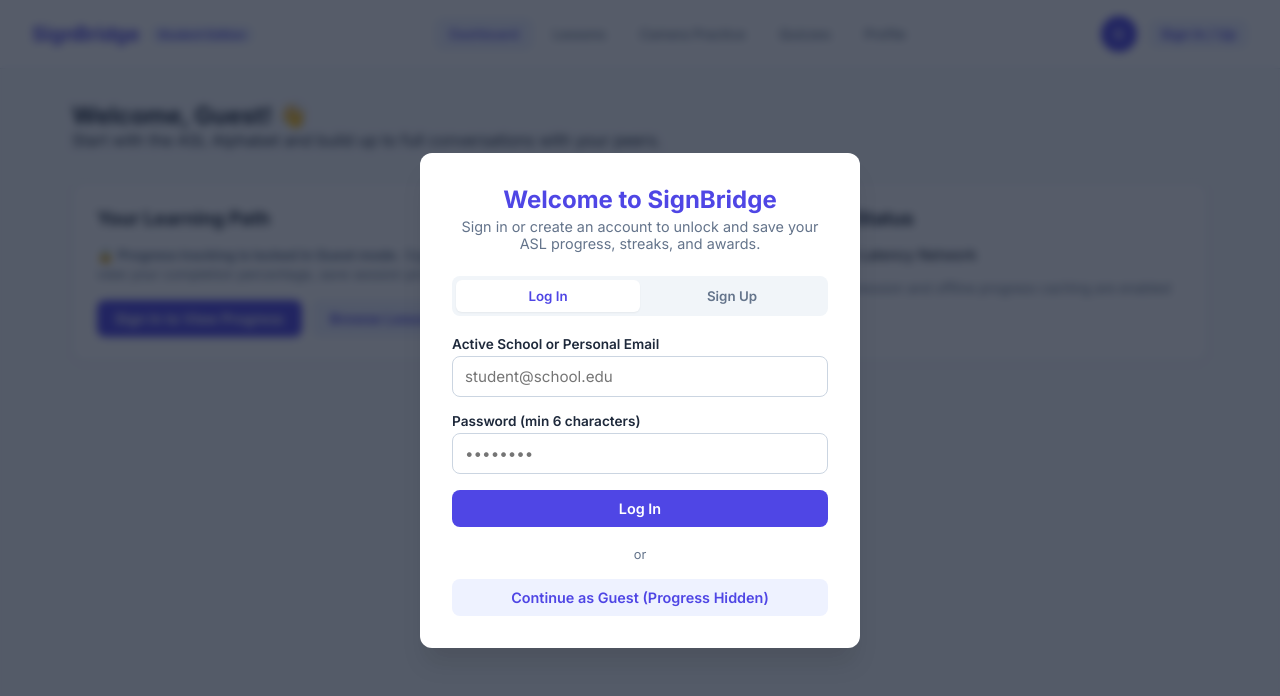
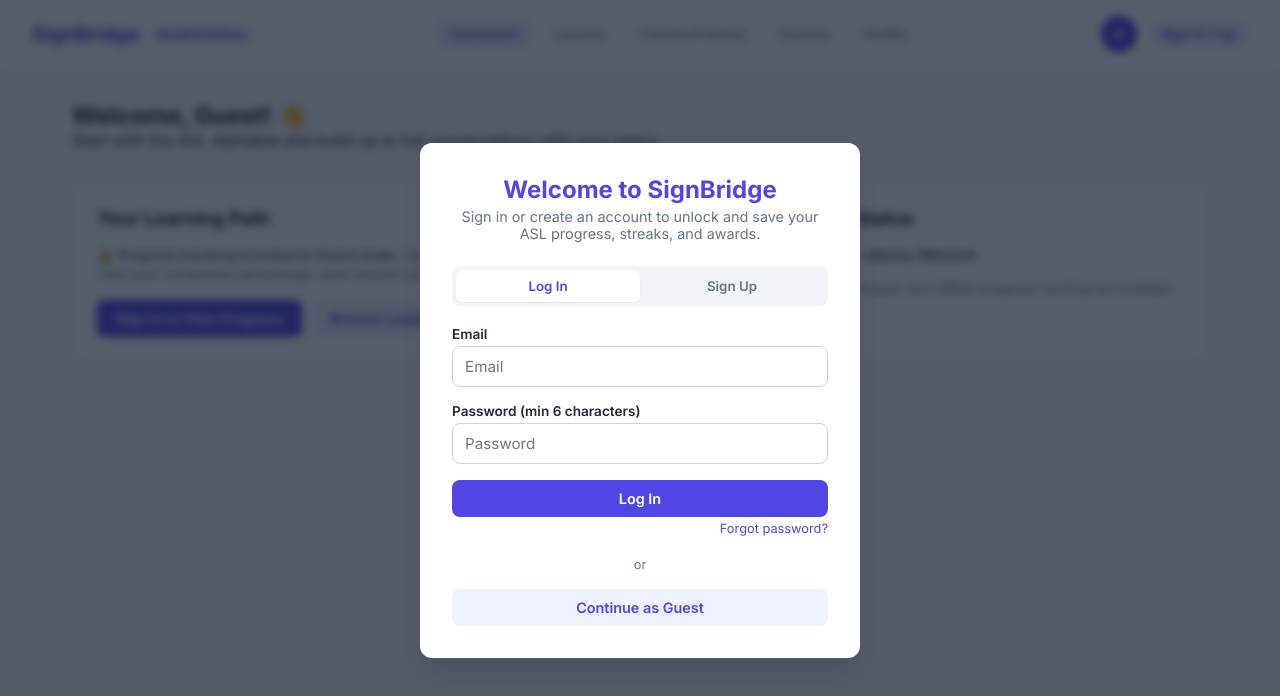
Before and after one commit to pricillacheng80/LearnASL, a plain HTML site: page index.html in a window 1280 px wide. Drawn offline with nearby package versions, Linux system fonts and the light colour scheme.

Commit message:
Fixed user logins

```diff
--- a/index.html
+++ b/index.html
@@ -29,18 +29,22 @@
                     <input type="text" id="student-name" placeholder="e.g., AlexRivera">
                 </div>
                 <div class="form-group">
-                    <label for="student-email">Active School or Personal Email</label>
-                    <input type="email" id="student-email" required placeholder="student@school.edu">
+                    <label for="student-email">Email</label>
+                    <input type="email" id="student-email" required placeholder="Email">
                 </div>
                 <div class="form-group">
                     <label for="student-password">Password (min 6 characters)</label>
-                    <input type="password" id="student-password" required minlength="6" placeholder="••••••••">
+                    <input type="password" id="student-password" required minlength="6" placeholder="Password">
                 </div>
                 <button type="submit" class="btn primary full-width" id="auth-submit-btn">Log In</button>
+                <!-- 👉 Add Forgot Password Link Here -->
+                <div class="auth-link-container" style="text-align: right; margin-bottom: 1rem;">
+                    <a href="#" onclick="handleForgotPassword(event)" style="font-size: 0.8rem; color: var(--primary); text-decoration: none;">Forgot password?</a>
+                </div>
             </form>
 
             <div class="auth-divider"><span>or</span></div>
-            <button type="button" class="btn secondary full-width" onclick="continueAsGuest()">Continue as Guest (Progress Hidden)</button>
+            <button type="button" class="btn secondary full-width" onclick="continueAsGuest()">Continue as Guest</button>
         </div>
     </div>
 
--- a/script.js
+++ b/script.js
@@ -10,6 +10,37 @@ try {
     }
 } catch (err) {
     console.warn("Supabase initialization skipped. Running in local fallback mode:", err);
+}
+
+// --- Forgot Password Handling ---
+async function handleForgotPassword(event) {
+    event.preventDefault();
+    const emailInput = document.getElementById('student-email').value.trim();
+
+    if (!emailInput) {
+        alert("Please enter your email address in the email field above first, then click 'Forgot password?'.");
+        return;
+    }
+
+    if (!supabaseClient) {
+        alert("Supabase client is not initialized.");
+        return;
+    }
+
+    try {
+        // Request Supabase to send a password recovery email
+        const { data, error } = await supabaseClient.auth.resetPasswordForEmail(emailInput, {
+            redirectTo: window.location.origin + window.location.pathname // Redirects back to your app after clicking reset
+        });
+
+        if (error) {
+            throw error;
+        }
+
+        alert("Password reset instructions have been sent to " + emailInput + ". Please check your inbox!");
+    } catch (err) {
+        alert("Error sending password reset email: " + err.message);
+    }
 }
 
 // --- 2. User State (Strictly Authenticated vs Guest) ---
```
